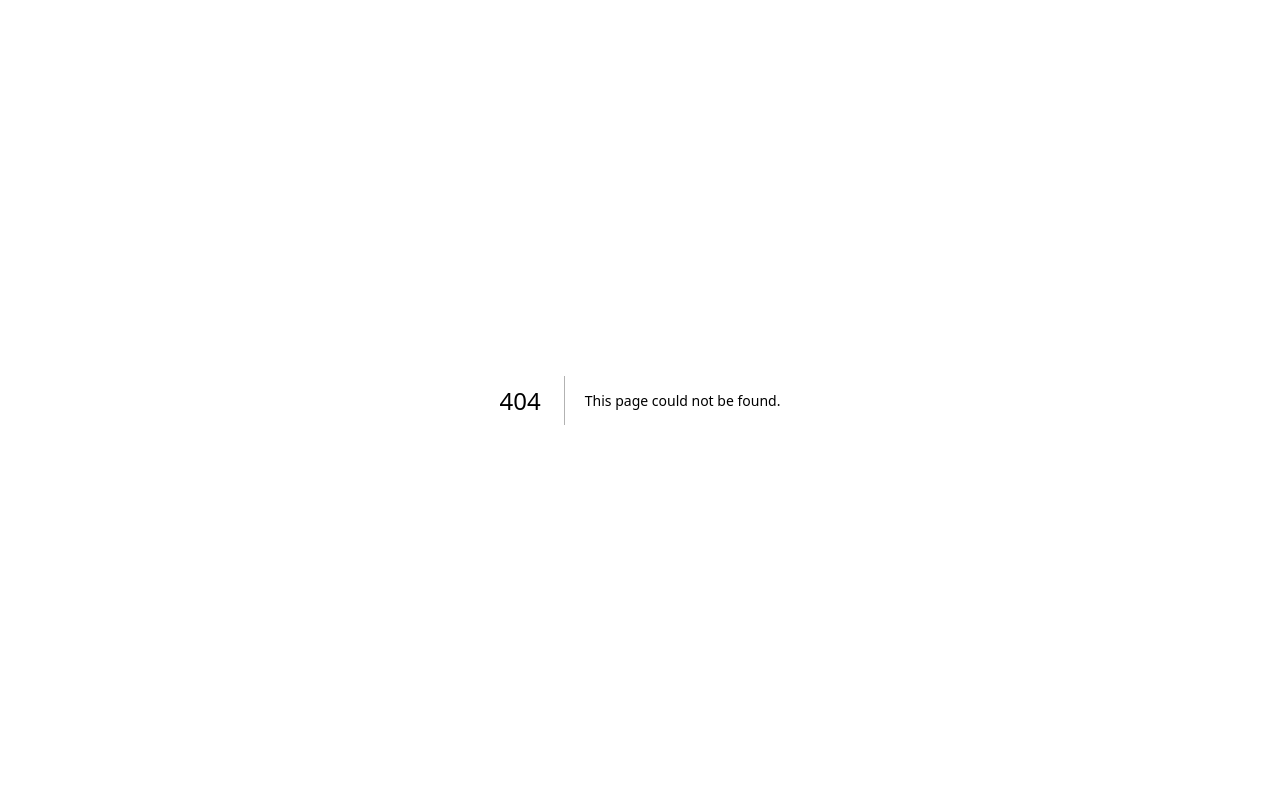
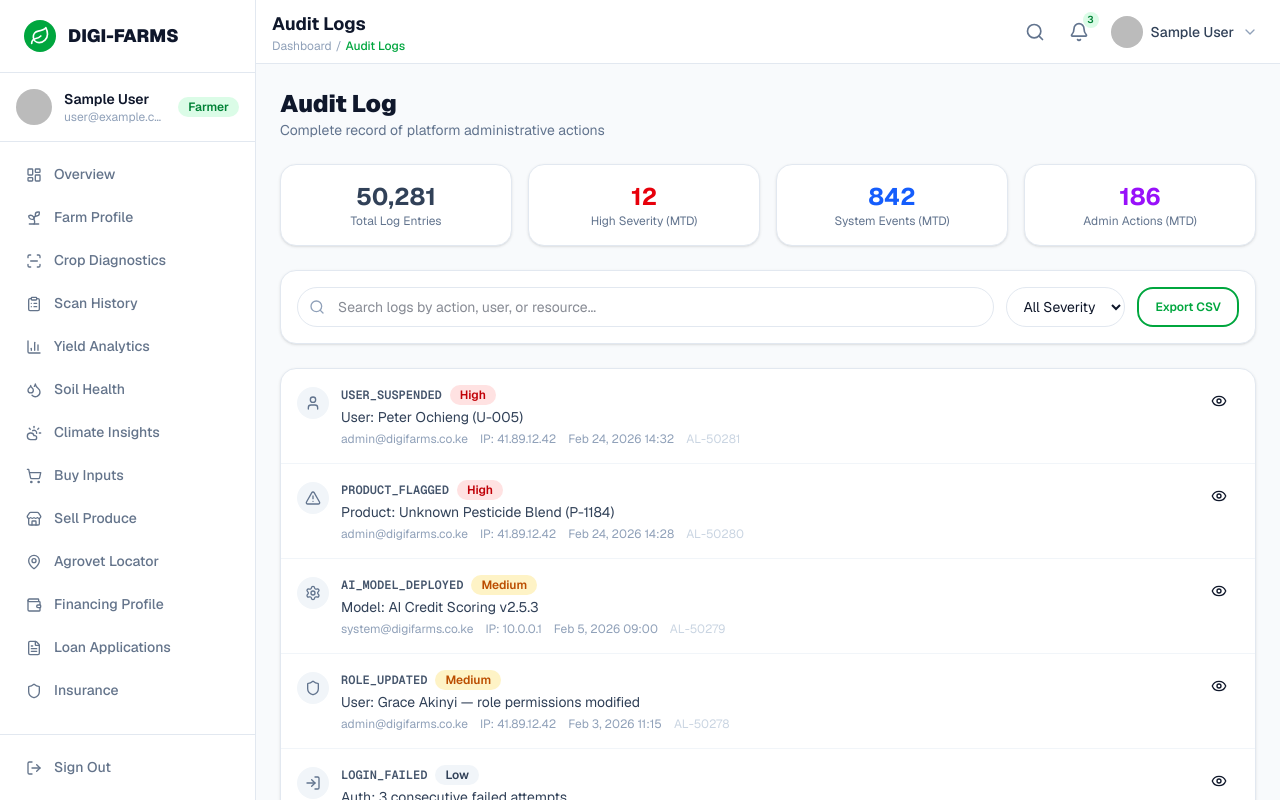
Before and after one commit to Faqih001/digi-farms, a Next.js app: page /admin/audit in a window 1280 px wide. Before the commit this address had no page. Built offline with nearby package versions, Linux system fonts and the light colour scheme; no server answers; sample sign-in values are in the browser's storage.

Commit message:
feat: add admin audit log page with search and severity filtering

```diff
--- /dev/null
+++ b/app/(dashboard)/admin/audit/page.tsx
@@ -0,0 +1,112 @@
+import { Card, CardContent, CardHeader, CardTitle } from "@/components/ui/card";
+import { Badge } from "@/components/ui/badge";
+import { Button } from "@/components/ui/button";
+import { Search, Shield, Eye, User, Settings, LogIn, Trash2, AlertTriangle } from "lucide-react";
+
+const auditLogs = [
+  { id: "AL-50281", user: "admin@digifarms.co.ke", action: "USER_SUSPENDED", resource: "User: Peter Ochieng (U-005)", ip: "41.89.12.42", time: "Feb 24, 2026 14:32", severity: "High" },
+  { id: "AL-50280", user: "admin@digifarms.co.ke", action: "PRODUCT_FLAGGED", resource: "Product: Unknown Pesticide Blend (P-1184)", ip: "41.89.12.42", time: "Feb 24, 2026 14:28", severity: "High" },
+  { id: "AL-50279", user: "system@digifarms.co.ke", action: "AI_MODEL_DEPLOYED", resource: "Model: AI Credit Scoring v2.5.3", ip: "10.0.0.1", time: "Feb 5, 2026 09:00", severity: "Medium" },
+  { id: "AL-50278", user: "admin@digifarms.co.ke", action: "ROLE_UPDATED", resource: "User: Grace Akinyi — role permissions modified", ip: "41.89.12.42", time: "Feb 3, 2026 11:15", severity: "Medium" },
+  { id: "AL-50277", user: "john.kamau@gmail.com", action: "LOGIN_FAILED", resource: "Auth: 3 consecutive failed attempts", ip: "102.209.44.8", time: "Feb 2, 2026 08:44", severity: "Low" },
+  { id: "AL-50276", user: "system@digifarms.co.ke", action: "DATABASE_BACKUP", resource: "Full database backup completed — 2.8GB", ip: "10.0.0.1", time: "Feb 1, 2026 02:00", severity: "Info" },
+  { id: "AL-50275", user: "admin@digifarms.co.ke", action: "SUBSCRIPTION_MODIFIED", resource: "Wanjiku Agro — Plan upgraded Enterprise", ip: "41.89.12.42", time: "Jan 28, 2026 16:22", severity: "Low" },
+  { id: "AL-50274", user: "admin@digifarms.co.ke", action: "PARTNER_APPROVED", resource: "Partnership: KCB AgriFinance added", ip: "41.89.12.42", time: "Feb 15, 2025 10:05", severity: "Medium" },
+];
+
+const actionIcons: Record<string, typeof Eye> = {
+  USER_SUSPENDED: User,
+  PRODUCT_FLAGGED: AlertTriangle,
+  AI_MODEL_DEPLOYED: Settings,
+  ROLE_UPDATED: Shield,
+  LOGIN_FAILED: LogIn,
+  DATABASE_BACKUP: Shield,
+  SUBSCRIPTION_MODIFIED: Settings,
+  PARTNER_APPROVED: Shield,
+};
+
+const severityConfig: Record<string, "destructive" | "warning" | "secondary" | "info"> = {
+  High: "destructive",
+  Medium: "warning",
+  Low: "secondary",
+  Info: "info",
+};
+
+export default function AdminAuditPage() {
+  return (
+    <div className="space-y-6">
+      <div>
+        <h1 className="text-2xl font-black text-slate-900 dark:text-white">Audit Log</h1>
+        <p className="text-sm text-slate-500">Complete record of platform administrative actions</p>
+      </div>
+
+      <div className="grid grid-cols-2 lg:grid-cols-4 gap-4">
+        {[
+          { label: "Total Log Entries", value: "50,281", color: "text-slate-700" },
+          { label: "High Severity (MTD)", value: "12", color: "text-red-600" },
+          { label: "System Events (MTD)", value: "842", color: "text-blue-600" },
+          { label: "Admin Actions (MTD)", value: "186", color: "text-purple-600" },
+        ].map(({ label, value, color }) => (
+          <Card key={label}>
+            <CardContent className="p-4 text-center">
+              <p className={`text-2xl font-bold ${color}`}>{value}</p>
+              <p className="text-xs text-slate-500">{label}</p>
+            </CardContent>
+          </Card>
+        ))}
+      </div>
+
+      <Card>
+        <CardContent className="p-4">
+          <div className="flex flex-col sm:flex-row gap-3">
+            <div className="flex-1 relative">
+              <Search className="absolute left-3 top-1/2 -translate-y-1/2 w-4 h-4 text-slate-400" />
+              <input className="w-full h-10 pl-10 pr-4 rounded-xl border border-slate-200 dark:border-slate-700 bg-white dark:bg-slate-900 text-sm focus:outline-none focus:ring-2 focus:ring-green-500" placeholder="Search logs by action, user, or resource..." />
+            </div>
+            <select className="h-10 rounded-xl border border-slate-200 dark:border-slate-700 bg-white dark:bg-slate-900 px-3 text-sm">
+              <option>All Severity</option>
+              <option>High</option>
+              <option>Medium</option>
+              <option>Low</option>
+              <option>Info</option>
+            </select>
+            <Button variant="outline" size="sm" className="h-10 px-4">Export CSV</Button>
+          </div>
+        </CardContent>
+      </Card>
+
+      <Card>
+        <CardContent className="p-0">
+          <div className="divide-y divide-slate-100 dark:divide-slate-800">
+            {auditLogs.map((log) => {
+              const Icon = actionIcons[log.action] || Eye;
+              return (
+                <div key={log.id} className="p-4 hover:bg-slate-50 dark:hover:bg-slate-800/50 transition-colors">
+                  <div className="flex items-start gap-3">
+                    <div className="w-8 h-8 rounded-xl bg-slate-100 dark:bg-slate-800 flex items-center justify-center flex-shrink-0 mt-0.5">
+                      <Icon className="w-4 h-4 text-slate-500" />
+                    </div>
+                    <div className="flex-1">
+                      <div className="flex items-center gap-2 mb-0.5">
+                        <span className="font-mono text-xs font-semibold text-slate-600 dark:text-slate-400">{log.action}</span>
+                        <Badge variant={severityConfig[log.severity]} className="text-xs">{log.severity}</Badge>
+                      </div>
+                      <p className="text-sm text-slate-700 dark:text-slate-300">{log.resource}</p>
+                      <div className="flex items-center gap-3 text-xs text-slate-400 mt-1">
+                        <span>{log.user}</span>
+                        <span>IP: {log.ip}</span>
+                        <span>{log.time}</span>
+                        <span className="text-slate-300 dark:text-slate-600">{log.id}</span>
+                      </div>
+                    </div>
+                    <Button variant="ghost" size="sm"><Eye className="w-3 h-3" /></Button>
+                  </div>
+                </div>
+              );
+            })}
+          </div>
+        </CardContent>
+      </Card>
+    </div>
+  );
+}
```
